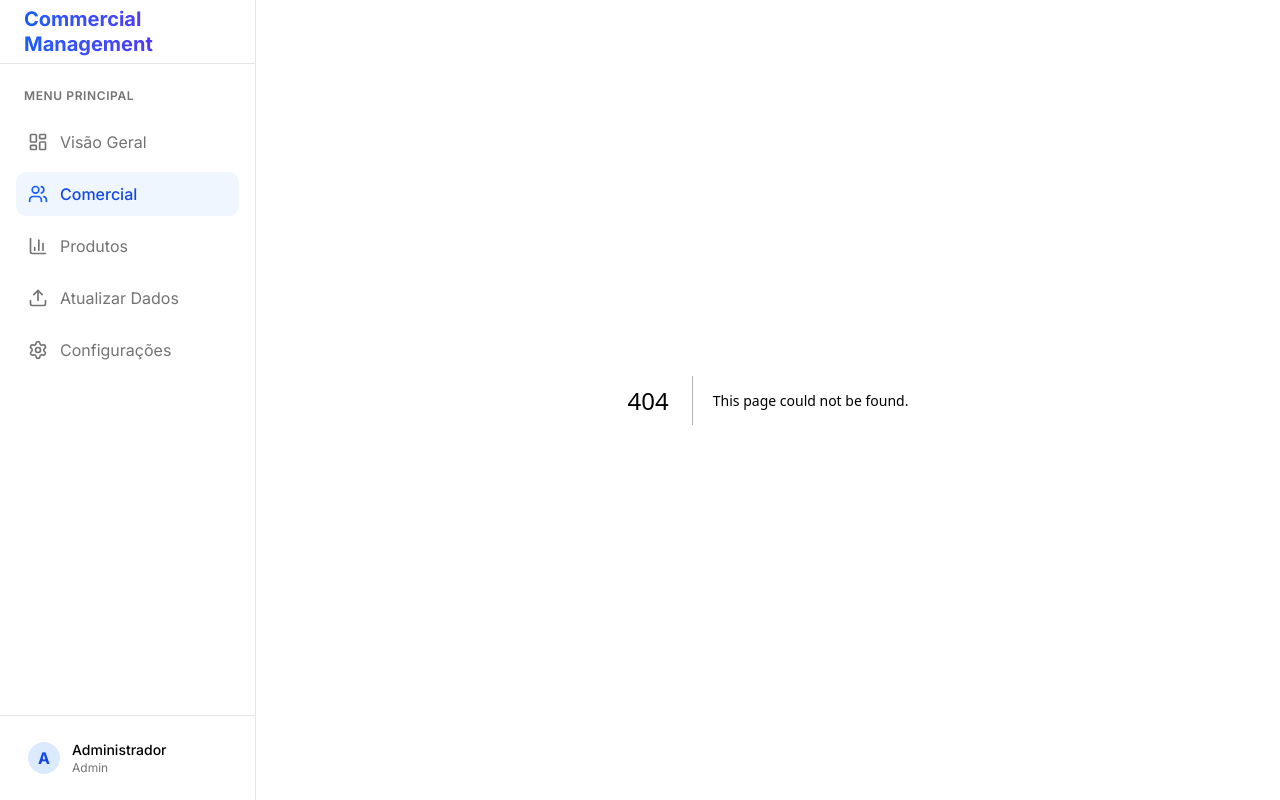
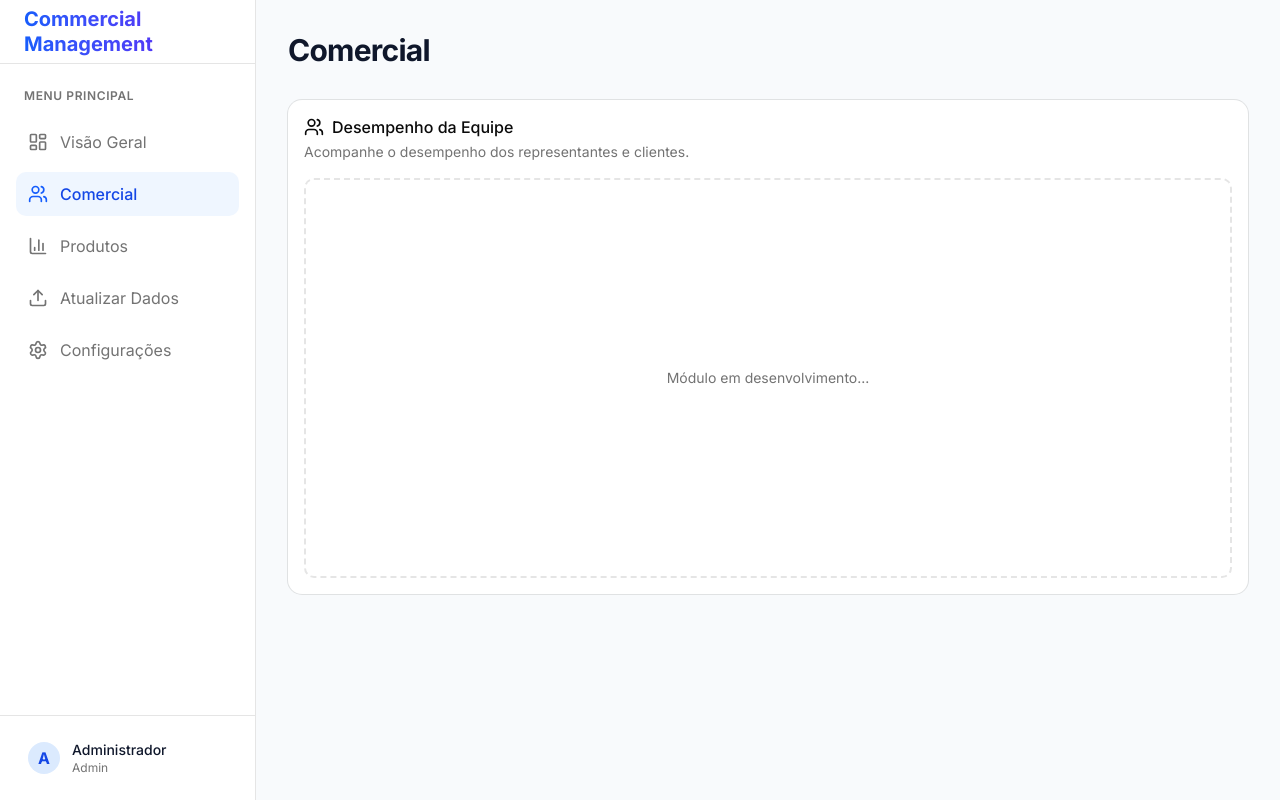
Before and after one commit to fabricio-hunt/sales-management-dashboard, a Next.js app: page /comercial in a window 1280 px wide. Before the commit this address had no page. Built offline with nearby package versions, Linux system fonts and the light colour scheme.

Commit message:
fix(ui): prevent single bar from expanding in recharts
feat(pages): add scaffold for comercial and produtos pages to prevent 404s

```diff
--- /dev/null
+++ b/src/app/comercial/page.tsx
@@ -0,0 +1,29 @@
+import { Card, CardContent, CardHeader, CardTitle, CardDescription } from "@/components/ui/card"
+import { Users } from "lucide-react"
+
+export default function ComercialPage() {
+  return (
+    <div className="p-8 space-y-8">
+      <div className="flex items-center justify-between">
+        <h1 className="text-3xl font-bold tracking-tight">Comercial</h1>
+      </div>
+
+      <Card>
+        <CardHeader>
+          <div className="flex items-center space-x-2">
+            <Users className="w-5 h-5" />
+            <CardTitle>Desempenho da Equipe</CardTitle>
+          </div>
+          <CardDescription>
+            Acompanhe o desempenho dos representantes e clientes.
+          </CardDescription>
+        </CardHeader>
+        <CardContent>
+          <div className="h-[400px] flex items-center justify-center border-2 border-dashed rounded-lg text-muted-foreground">
+            Módulo em desenvolvimento...
+          </div>
+        </CardContent>
+      </Card>
+    </div>
+  )
+}
--- /dev/null
+++ b/src/app/produtos/page.tsx
@@ -0,0 +1,29 @@
+import { Card, CardContent, CardHeader, CardTitle, CardDescription } from "@/components/ui/card"
+import { BarChart3 } from "lucide-react"
+
+export default function ProdutosPage() {
+  return (
+    <div className="p-8 space-y-8">
+      <div className="flex items-center justify-between">
+        <h1 className="text-3xl font-bold tracking-tight">Produtos</h1>
+      </div>
+
+      <Card>
+        <CardHeader>
+          <div className="flex items-center space-x-2">
+            <BarChart3 className="w-5 h-5" />
+            <CardTitle>Análise de Produtos</CardTitle>
+          </div>
+          <CardDescription>
+            Acompanhe o volume de vendas por produto e margem.
+          </CardDescription>
+        </CardHeader>
+        <CardContent>
+          <div className="h-[400px] flex items-center justify-center border-2 border-dashed rounded-lg text-muted-foreground">
+            Módulo em desenvolvimento...
+          </div>
+        </CardContent>
+      </Card>
+    </div>
+  )
+}
--- a/src/components/dashboard/OverviewChart.tsx
+++ b/src/components/dashboard/OverviewChart.tsx
@@ -48,6 +48,7 @@ export function OverviewChart({ data }: OverviewChartProps) {
           fill="#3b82f6"
           radius={[4, 4, 0, 0]}
           className="fill-primary"
+          maxBarSize={60}
         />
       </BarChart>
     </ResponsiveContainer>
```
Also changed, not shown: src/components/layout/Sidebar.tsx (+22 -12 lines).
